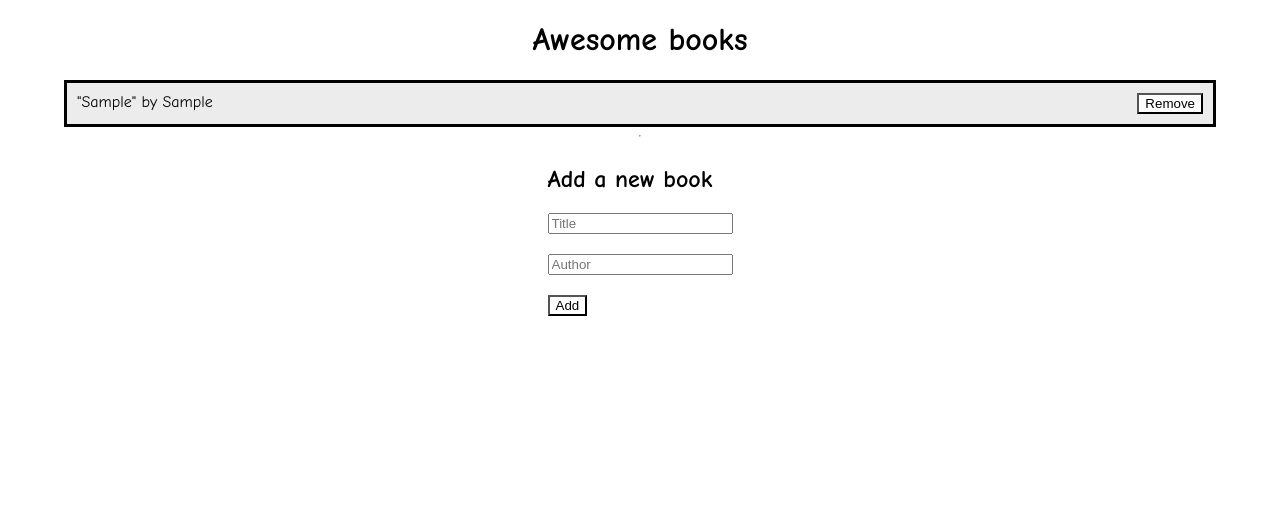
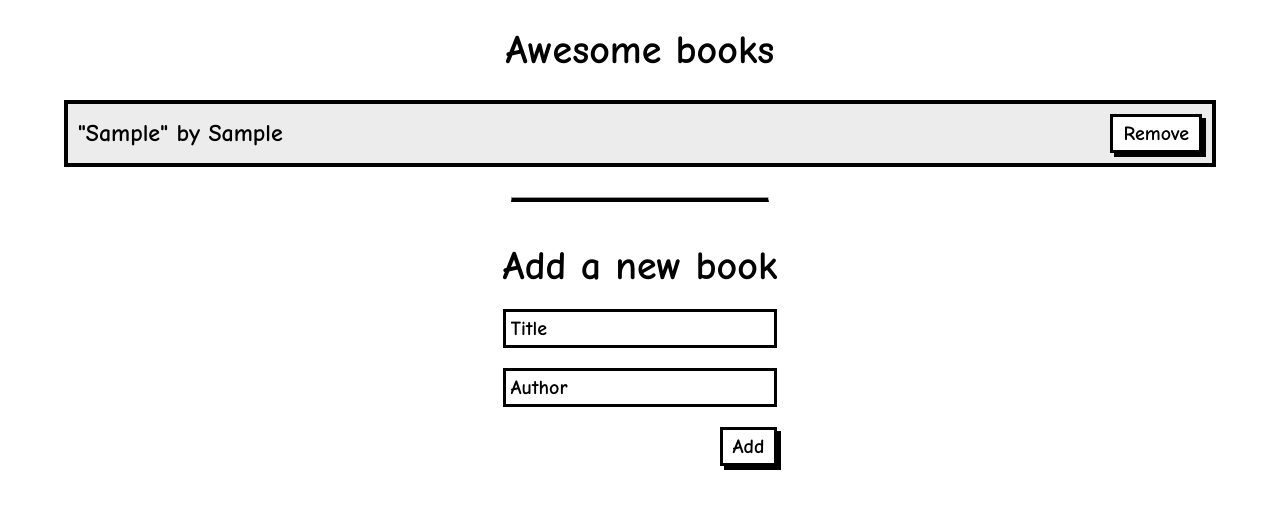
Before and after one commit to melaniesigrid/awesomeBooks, a website: page index.html in a window 1280 px wide. Both pictures are taken after typing "Sample", "Sample" into the empty fields and a click on the button "Add". Drawn offline with Linux system fonts and the light colour scheme.

Commit message:
Finish page styling according to the design

```diff
--- a/bookClasses.js
+++ b/bookClasses.js
@@ -66,7 +66,7 @@ function checkRepetition(book) {
 function addBookToLibrary() {
   const inputTitleValue = inputTitle.value;
   const inputAuthorValue = inputAuthor.value;
-  const book = new Book(inputTitleValue, inputAuthorValue);
+  const book = new Book(inputTitleValue.trim(), inputAuthorValue.trim());
   if (checkRepetition(book)) {
     book.addBook();
   }
--- a/styles.scss
+++ b/styles.scss
@@ -4,13 +4,47 @@ body {
   font-family: 'Comic Neue', cursive;
 }
 
+button {
+  transition: all ease-in 0.2s;
+}
+
 form {
   display: flex;
   flex-direction: column;
+
+  label {
+    width: 100%;
+  }
+
+  input {
+    width: 100%;
+    font-family: 'Comic Neue', cursive;
+    font-size: 20px;
+    box-sizing: border-box;
+    padding: 5px;
+    color: black;
+    font-weight: 600;
+    border: 3px solid black;
+  }
+
+  button {
+    align-self: flex-end;
+  }
+}
+
+button:hover {
+  cursor: pointer;
+  transform: scale(1.1);
+}
+
+::placeholder {
+  color: black;
 }
 
 p {
   margin: 0;
+  font-size: 24px;
+  font-weight: 600;
 }
 
 form > * {
@@ -24,6 +58,13 @@ div {
 
 h1 {
   text-align: center;
+  font-size: 40px;
+  font-weight: 700;
+}
+
+h2 {
+  font-size: 40px;
+  font-weight: 700;
 }
 
 section {
@@ -33,7 +74,7 @@ section {
 }
 
 .book-container {
-  border: 3px solid black;
+  border: 4px solid black;
   width: 90vw;
 
   :nth-child(odd) {
@@ -43,21 +84,48 @@ section {
 
 @mixin button {
   background-color: white;
+  font-family: 'Comic Neue', cursive;
+  font-size: 20px;
+  font-weight: 600;
+  box-sizing: border-box;
+  padding: 5px 10px;
+  border: 3px solid black;
+  box-shadow: 4px 4px black;
 }
 
 .book-Card {
   display: flex;
   justify-content: space-between;
+  align-items: center;
   padding: 10px;
-  :nth-child(odd){
+
+  :nth-child(odd) {
     background-color: transparent;
   }
 
   .remove {
     @include button;
   }
+
+  .remove:hover {
+    background-color: rgb(117, 0, 196);
+    color: white;
+  }
 }
 
 .btn {
   @include button;
 }
+
+.btn:hover {
+  background-color: rgb(117, 0, 196);
+  color: white;
+}
+
+.book-display {
+  hr {
+    margin-top: 30px;
+    width: 20vw;
+    border-bottom: 4px solid black;
+  }
+}
```
Also changed, not shown: preview.gif (added), styles.css, 1 other file.
